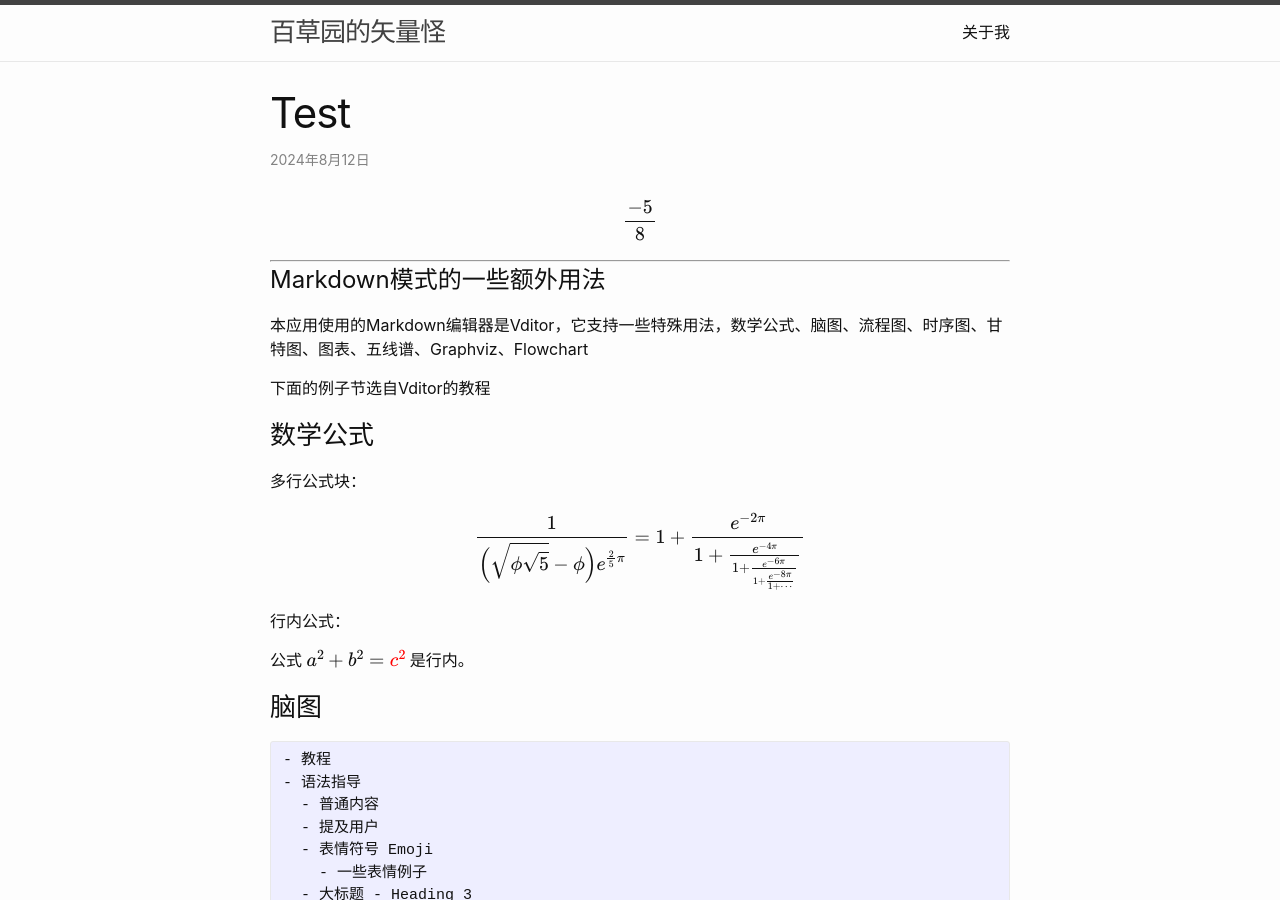
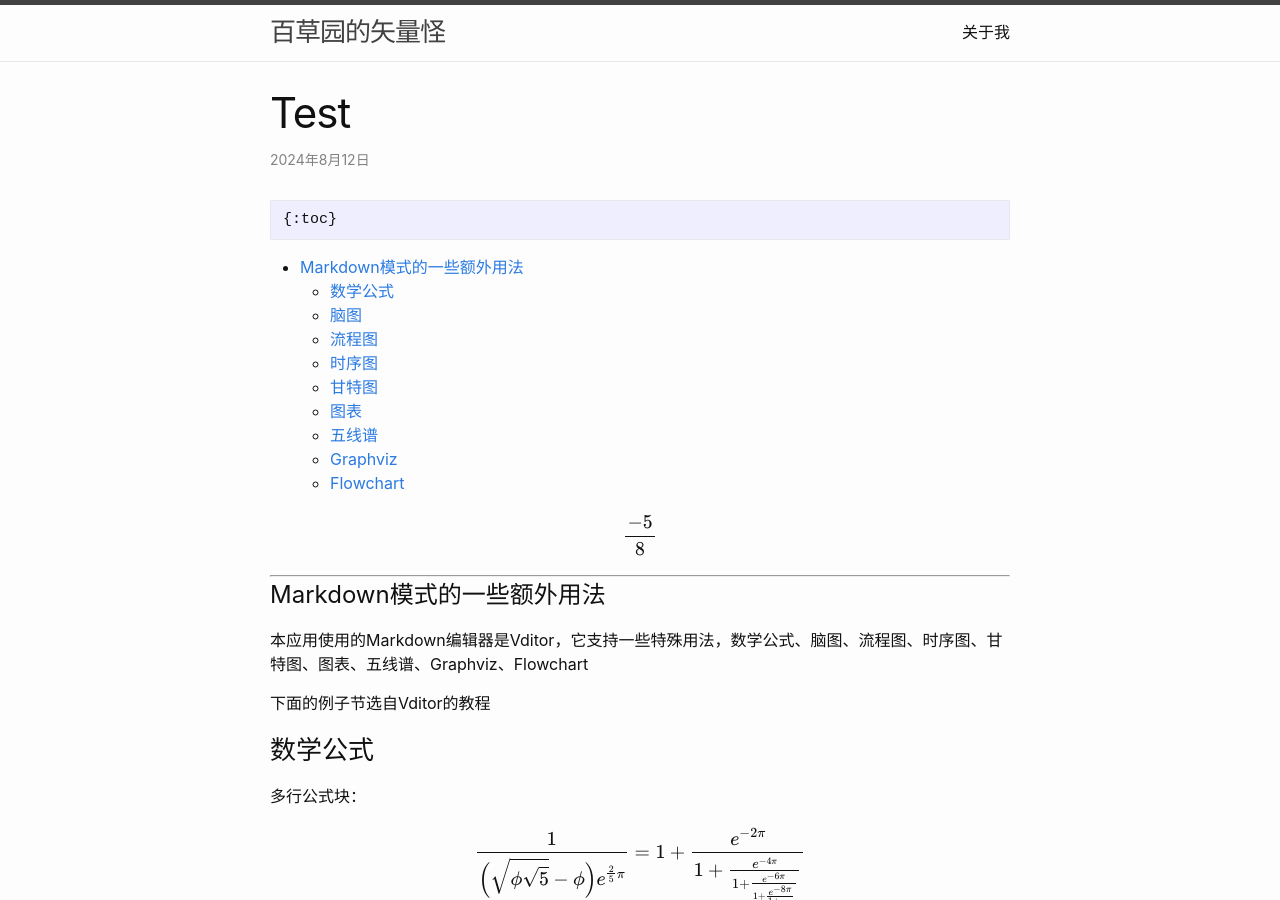
Before and after one commit to znbic/znbic.github.io, a Jekyll site: the page built from _posts/2024-08-13-test-post.md, in a window 1280 px wide and 900 px high. Built offline with Jekyll 4.4.1, drawn with Linux system fonts in a browser that asks for light colours; formulas are drawn with MathJax 3; comment, search, counter and statistics services are not loaded.

Commit message:
contents

````diff
--- a/_posts/2024-08-13-test-post.md
+++ b/_posts/2024-08-13-test-post.md
@@ -5,6 +5,12 @@ date:   2024-08-13 00:09:07 +0800
 categories: Test
 comments: true
 ---
+```markdown
+{:toc}
+```
+
+* 目录
+{:toc}
 
 $$
 \frac{-5}{8}
````
